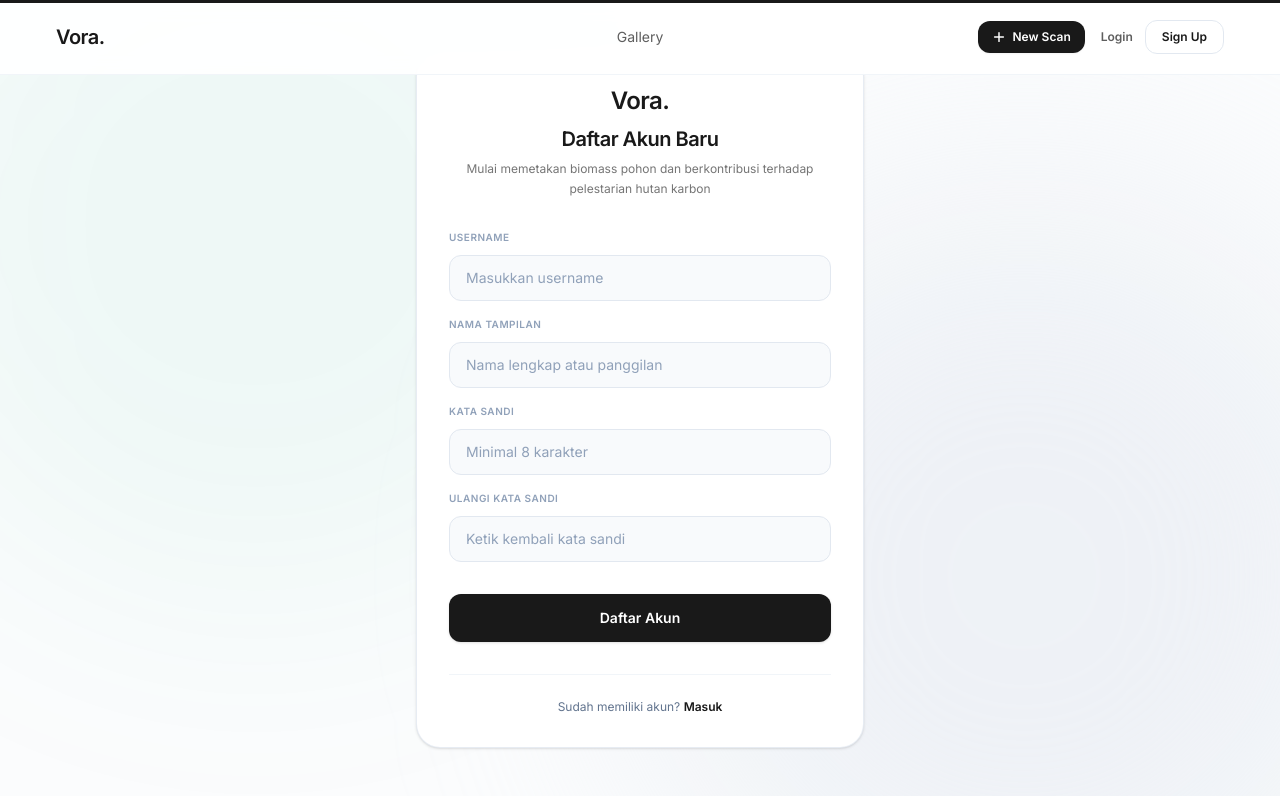
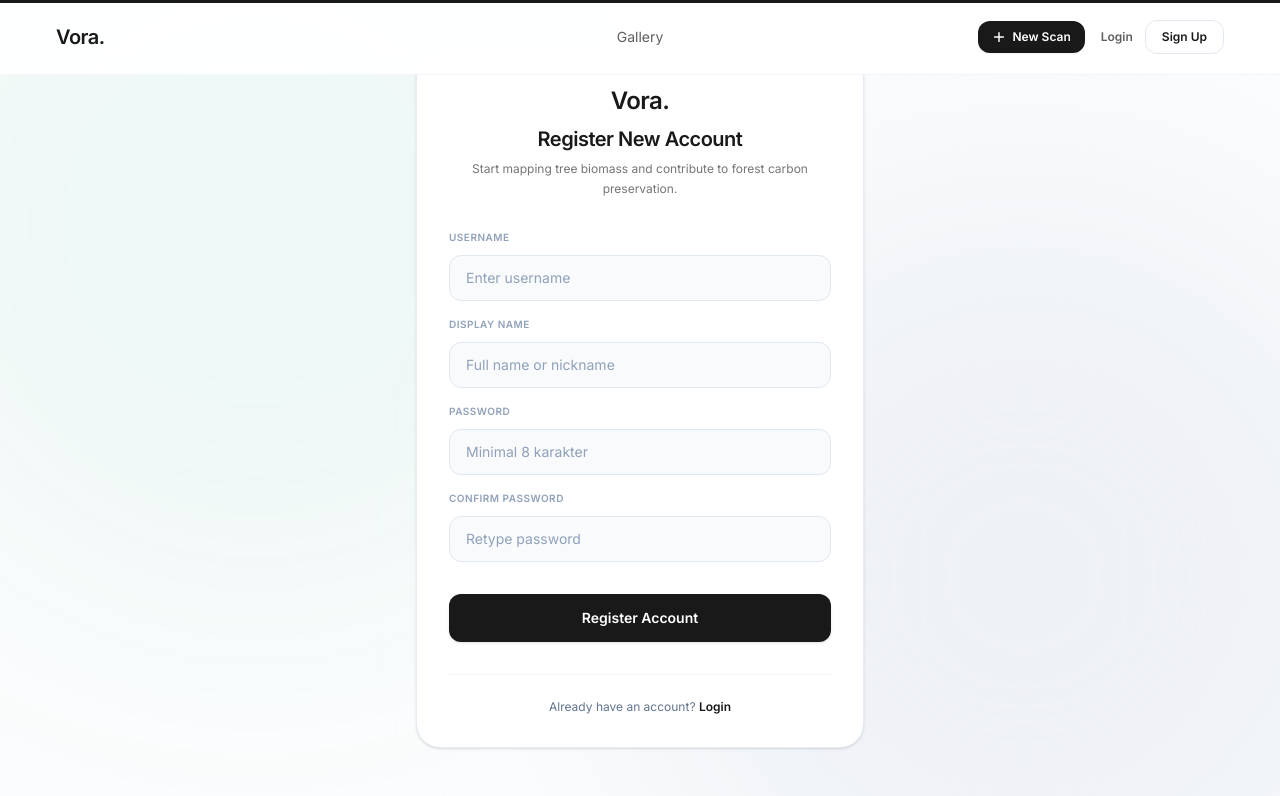
Before and after one commit to glacerous/vora-frontend, a Next.js app: page /register in a window 1280 px wide. Shown: the top 796 px of the page. Built offline with nearby package versions, Linux system fonts and the light colour scheme; no server answers; a web font is replaced by a local one.

Commit message:
feat: translate login, registration, and auth provider to English

```diff
--- a/src/app/login/page.tsx
+++ b/src/app/login/page.tsx
@@ -43,14 +43,14 @@ function LoginForm() {
 
       const data = await res.json();
       if (!res.ok) {
-        throw new Error(data.detail || "Username atau password salah");
+        throw new Error(data.detail || "Invalid username or password");
       }
 
       // Successful login - refresh global user context
       await refreshUser();
       router.push(redirectPath);
     } catch (err: any) {
-      setError(err.message || "Gagal masuk ke akun");
+      setError(err.message || "Failed to log in");
     } finally {
       setLoading(false);
     }
@@ -69,10 +69,10 @@ function LoginForm() {
             Vora.
           </Link>
           <h1 className="text-xl font-semibold tracking-tight text-[#191919]">
-            Masuk ke Portal Vora
+            Sign In to Vora Portal
           </h1>
           <p className="text-xs text-[#191919]/60 mt-1.5 leading-relaxed">
-            Kelola plot hutan karbon Anda dan pantau data biomass secara akurat
+            Manage your forest carbon plots and monitor biomass data accurately.
           </p>
         </div>
 
@@ -93,14 +93,14 @@ function LoginForm() {
               required
               value={username}
               onChange={(e) => setUsername(e.target.value)}
-              placeholder="Masukkan username"
+              placeholder="Enter username"
               className="bg-slate-50 border border-slate-200 focus:border-[#191919] rounded-xl px-4 py-3 text-sm text-[#191919] placeholder-slate-400 focus:outline-none focus:ring-4 focus:ring-slate-900/5 transition-all w-full"
             />
           </div>
 
           <div className="flex flex-col gap-2">
             <label className="text-[10px] uppercase tracking-wider font-bold text-slate-400">
-              Kata Sandi
+              Password
             </label>
             <input
               type="password"
@@ -120,16 +120,16 @@ function LoginForm() {
             {loading ? (
               <span className="w-4 h-4 border-2 border-white border-t-transparent rounded-full animate-spin" />
             ) : (
-              "Masuk ke Akun"
+              "Sign In"
             )}
           </button>
         </form>
 
         <div className="mt-8 pt-6 border-t border-slate-100 text-center">
           <p className="text-xs text-slate-500">
-            Belum memiliki akun?{" "}
+            Don't have an account?{" "}
             <Link href="/register" className="text-[#191919] hover:underline font-semibold">
-              Daftar Baru
+              Sign Up
             </Link>
           </p>
         </div>
@@ -143,7 +143,7 @@ export default function LoginPage() {
     <Suspense fallback={
       <main className="min-h-screen bg-slate-50/60 text-[#191919] flex flex-col items-center justify-center font-sans">
         <span className="w-8 h-8 border-3 border-[#191919] border-t-transparent rounded-full animate-spin mb-4" />
-        <p className="text-sm text-slate-500 font-medium">Memuat halaman masuk...</p>
+        <p className="text-sm text-slate-500 font-medium">Loading sign in page...</p>
       </main>
     }>
       <LoginForm />
--- a/src/app/register/page.tsx
+++ b/src/app/register/page.tsx
@@ -31,7 +31,7 @@ export default function RegisterPage() {
     setSuccess(false);
 
     if (password !== confirmPassword) {
-      setError("Konfirmasi kata sandi tidak cocok");
+      setError("Confirm password does not match");
       return;
     }
 
@@ -52,7 +52,7 @@ export default function RegisterPage() {
 
       const data = await res.json();
       if (!res.ok) {
-        throw new Error(data.detail || "Gagal melakukan registrasi");
+        throw new Error(data.detail || "Failed to register");
       }
 
       setSuccess(true);
@@ -60,7 +60,7 @@ export default function RegisterPage() {
         router.push("/login");
       }, 2000);
     } catch (err: any) {
-      setError(err.message || "Gagal membuat akun");
+      setError(err.message || "Failed to create account");
     } finally {
       setLoading(false);
     }
@@ -79,10 +79,10 @@ export default function RegisterPage() {
             Vora.
           </Link>
           <h1 className="text-xl font-semibold tracking-tight text-[#191919]">
-            Daftar Akun Baru
+            Register New Account
           </h1>
           <p className="text-xs text-[#191919]/60 mt-1.5 leading-relaxed">
-            Mulai memetakan biomass pohon dan berkontribusi terhadap pelestarian hutan karbon
+            Start mapping tree biomass and contribute to forest carbon preservation.
           </p>
         </div>
 
@@ -96,7 +96,7 @@ export default function RegisterPage() {
         {success && (
           <div className="bg-emerald-50 border border-emerald-150 text-emerald-700 text-xs rounded-xl p-3 mb-6 flex items-center gap-2.5 animate-fadeIn">
             <span className="w-1.5 h-1.5 rounded-full bg-emerald-500 shrink-0" />
-            <p className="leading-snug">Registrasi berhasil! Mengalihkan ke halaman masuk...</p>
+            <p className="leading-snug">Registration successful! Redirecting to login...</p>
           </div>
         )}
 
@@ -110,27 +110,27 @@ export default function RegisterPage() {
               required
               value={username}
               onChange={(e) => setUsername(e.target.value)}
-              placeholder="Masukkan username"
+              placeholder="Enter username"
               className="bg-slate-50 border border-slate-200 focus:border-[#191919] rounded-xl px-4 py-3 text-sm text-[#191919] placeholder-slate-400 focus:outline-none focus:ring-4 focus:ring-slate-900/5 transition-all w-full"
             />
           </div>
 
           <div className="flex flex-col gap-2.5">
             <label className="text-[10px] uppercase tracking-wider font-bold text-slate-400">
-              Nama Tampilan
+              Display Name
             </label>
             <input
               type="text"
               value={displayName}
               onChange={(e) => setDisplayName(e.target.value)}
-              placeholder="Nama lengkap atau panggilan"
+              placeholder="Full name or nickname"
               className="bg-slate-50 border border-slate-200 focus:border-[#191919] rounded-xl px-4 py-3 text-sm text-[#191919] placeholder-slate-400 focus:outline-none focus:ring-4 focus:ring-slate-900/5 transition-all w-full"
             />
           </div>
 
           <div className="flex flex-col gap-2.5">
             <label className="text-[10px] uppercase tracking-wider font-bold text-slate-400">
-              Kata Sandi
+              Password
             </label>
             <input
               type="password"
@@ -144,14 +144,14 @@ export default function RegisterPage() {
 
           <div className="flex flex-col gap-2.5">
             <label className="text-[10px] uppercase tracking-wider font-bold text-slate-400">
-              Ulangi Kata Sandi
+              Confirm Password
             </label>
             <input
               type="password"
               required
               value={confirmPassword}
               onChange={(e) => setConfirmPassword(e.target.value)}
-              placeholder="Ketik kembali kata sandi"
+              placeholder="Retype password"
               className="bg-slate-50 border border-slate-200 focus:border-[#191919] rounded-xl px-4 py-3 text-sm text-[#191919] placeholder-slate-400 focus:outline-none focus:ring-4 focus:ring-slate-900/5 transition-all w-full"
             />
           </div>
@@ -164,16 +164,16 @@ export default function RegisterPage() {
             {loading ? (
               <span className="w-4 h-4 border-2 border-white border-t-transparent rounded-full animate-spin" />
             ) : (
-              "Daftar Akun"
+              "Register Account"
             )}
           </button>
         </form>
 
         <div className="mt-8 pt-6 border-t border-slate-100 text-center">
           <p className="text-xs text-slate-500">
-            Sudah memiliki akun?{" "}
+            Already have an account?{" "}
             <Link href="/login" className="text-[#191919] hover:underline font-semibold">
-              Masuk
+              Login
             </Link>
           </p>
         </div>
--- a/src/components/AuthProvider.tsx
+++ b/src/components/AuthProvider.tsx
@@ -58,7 +58,7 @@ export function AuthProvider({ children }: { children: React.ReactNode }) {
       router.push("/login");
       router.refresh();
     } catch (err) {
-      console.error("Gagal logout:", err);
+      console.error("Failed to log out:", err);
     }
   };
 
```
